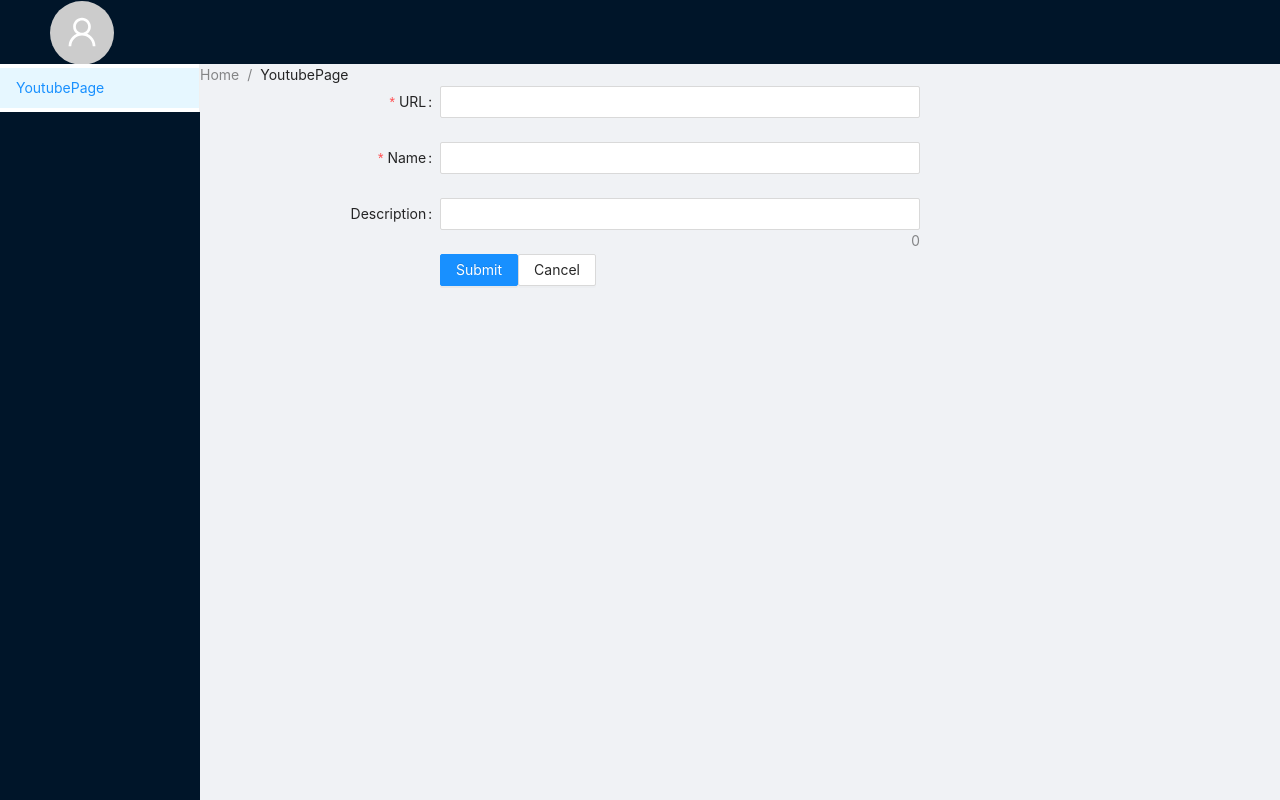
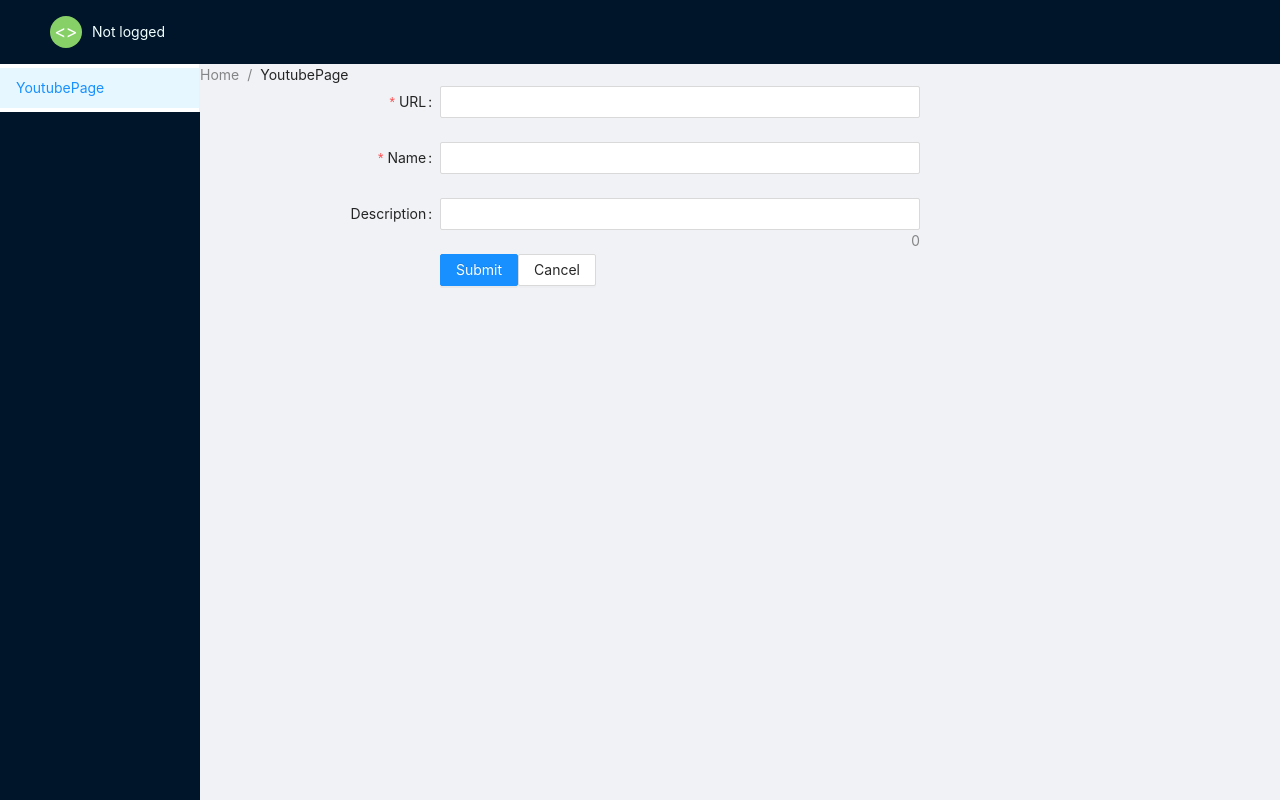
Before and after one commit to easy-deep-learning/strapi-nextjs-apollo, a Next.js app in the folder nextjs-frontend/: page /youtube/add in a window 1280 px wide. Shown: the top 800 px of the page. Built offline with nearby package versions, Linux system fonts and the light colour scheme; no server answers.

Commit message:
Show current user

```diff
--- /dev/null
+++ b/nextjs-frontend/components/CurrentUser/CurrentUser.module.css
@@ -0,0 +1,9 @@
+.root {
+  display: flex;
+  align-items: center;
+}
+
+.name {
+  color: azure;
+  margin: 0 0 0 10px;
+}
--- /dev/null
+++ b/nextjs-frontend/components/CurrentUser/CurrentUser.tsx
@@ -0,0 +1,28 @@
+import React from 'react'
+import { UserOutlined } from '@ant-design/icons'
+import {
+  Avatar,
+} from 'antd'
+
+import styles from './CurrentUser.module.css'
+
+type CurrentUserProps = {
+  user?: {
+    blocked: boolean
+    confirmed: boolean
+    id: string
+    role: object
+    username: string
+  }
+}
+
+const CurrentUser: React.FC<CurrentUserProps> = ({ user }) => {
+  return (
+    <div className={styles.root}>
+      <Avatar style={{ backgroundColor: '#87d068' }} size={32}>{user ? user.username[0] : '<>'}</Avatar>
+      <div className={styles.name}>{user ? user.username : 'Not logged'}</div>
+    </div>
+  )
+}
+
+export { CurrentUser }
--- /dev/null
+++ b/nextjs-frontend/components/CurrentUser/index.ts
@@ -0,0 +1 @@
+export { CurrentUser } from './CurrentUser'
--- a/nextjs-frontend/components/index.ts
+++ b/nextjs-frontend/components/index.ts
@@ -3,3 +3,4 @@ export * from './MovieDescription'
 export * from './ClientOnly'
 export * from './CreateNewMovie'
 export * from './LoginForm'
+export * from './CurrentUser'
--- a/nextjs-frontend/layouts/CommonLayout/CommonLayout.tsx
+++ b/nextjs-frontend/layouts/CommonLayout/CommonLayout.tsx
@@ -2,17 +2,43 @@ import {
   UserOutlined,
 } from '@ant-design/icons'
 import { default as HeadNext } from 'next/head'
+import {
+  gql,
+  useQuery,
+} from '@apollo/client'
 
 import {
   Layout,
   Breadcrumb,
   Menu,
-  Avatar,
 } from 'antd'
+import { CurrentUser } from '../../components'
 
 const { Header, Footer, Sider, Content } = Layout
 
+const ME = gql`
+  query me {
+    me {
+      id
+      username
+      confirmed
+      blocked
+      role {
+        id
+        name
+        description
+        type
+      }
+    }
+  }
+`
+
 const CommonLayout = ({ children }) => {
+  const meResult = useQuery(ME)
+
+  console.log('meResult: ', meResult) // eslint-disable-line
+  const currentUser: { blocked: boolean, confirmed: boolean, id: string, role: object, username: string } = meResult.data?.me
+
   return (
     <>
       <HeadNext>
@@ -28,8 +54,7 @@ const CommonLayout = ({ children }) => {
 
       <Layout>
         <Header>
-          <Avatar size={64} icon={<UserOutlined />} />
-
+          <CurrentUser user={currentUser} />
         </Header>
         <Layout style={{ minHeight: '100vh' }}>
           <Sider>
--- a/nextjs-frontend/lib/apolloClient.ts
+++ b/nextjs-frontend/lib/apolloClient.ts
@@ -10,6 +10,7 @@ let apolloClient: ApolloClient<NormalizedCacheObject>
 
 function createApolloClient () {
   return new ApolloClient({
+    credentials: 'same-origin',
     ssrMode: typeof window === 'undefined',
     link: new HttpLink({
       uri: process.env.NEXT_PUBLIC_GRAPHQL_API_URI,
--- a/nextjs-frontend/pages/youtube/youtube.tsx
+++ b/nextjs-frontend/pages/youtube/youtube.tsx
@@ -61,7 +61,7 @@ export const getStaticProps: GetStaticProps = async () => {
 }
 
 export const YoutubePage = ({ pageData }) => {
-  const data = useQuery(GET_YOUTUBE_MOVIES, { pollInterval: 500 })
+  const data = useQuery(GET_YOUTUBE_MOVIES, { pollInterval: 5000 })
   const [deleteMovie, deleteMovieResult] = useMutation(DELETE_YOUTUBE_MOVIES)
   const currentData = data || pageData
 
```
Also changed, not shown: 1 other file (tests, documents, lock files or other folders).
